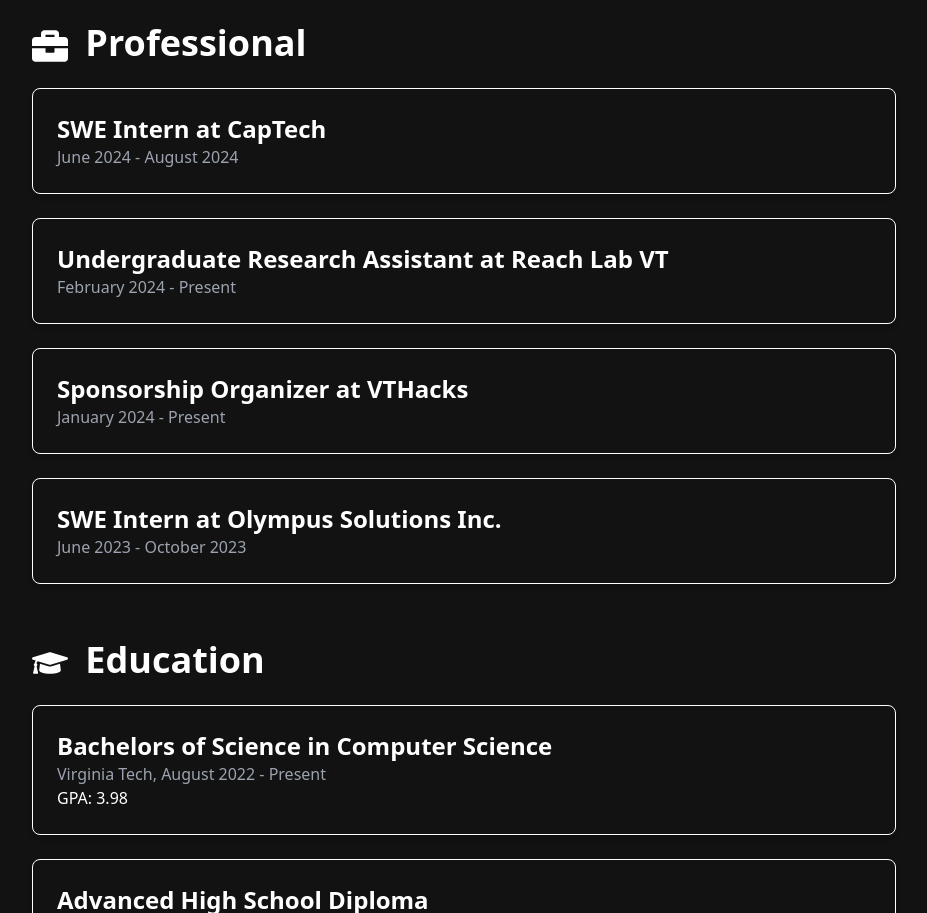
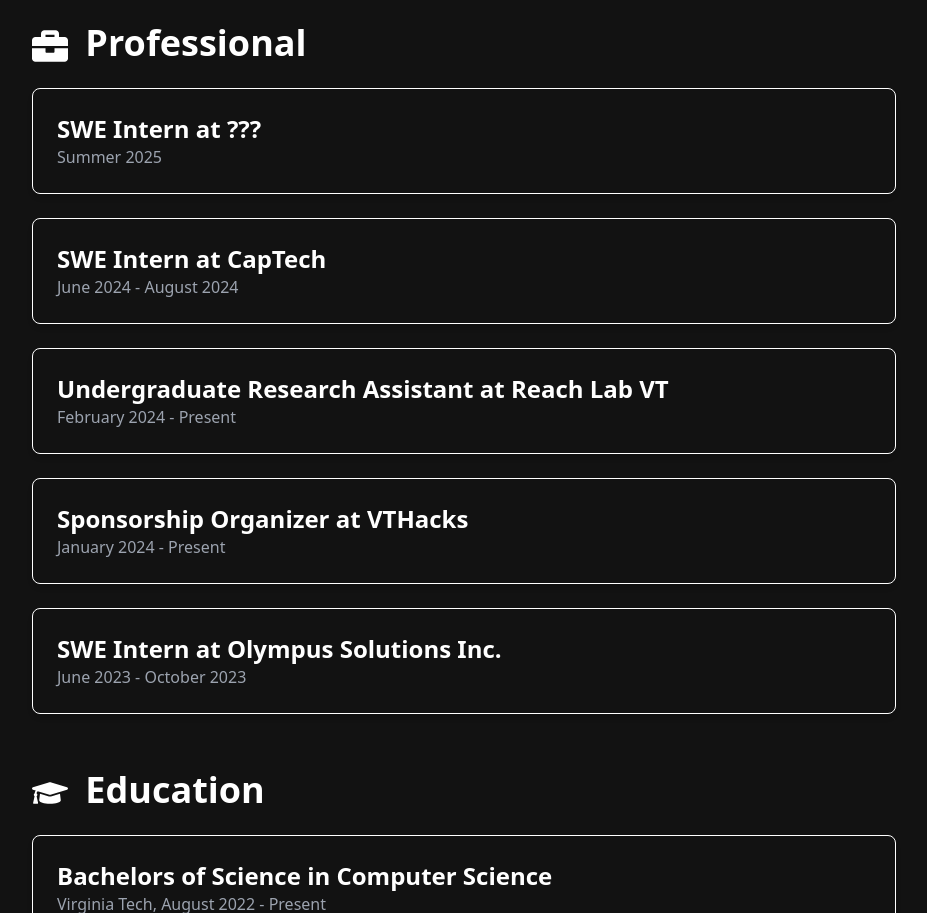
Before and after one commit to ethanmdo/ethan_do_portfolio, a React (Vite) app: page / in a window 1280 px wide. Shown: the part 2537-3450 px from the top of the page, without its empty margins (176-1103 px from the left). Built offline with nearby package versions, Linux system fonts and the light colour scheme.

Commit message:
updated images

```diff
--- a/src/components/Experience.jsx
+++ b/src/components/Experience.jsx
@@ -4,6 +4,12 @@
 
 const Experience = () => {
   const professionalExperiences = [
+    {
+      role: "SWE Intern",
+      company: "???",
+      period: "Summer 2025",
+      url: "https://www.capitalone.com/",
+    },
     {
       role: "SWE Intern",
       company: "CapTech",
```
Also changed, not shown: 2 other files (tests, documents, lock files or other folders).
